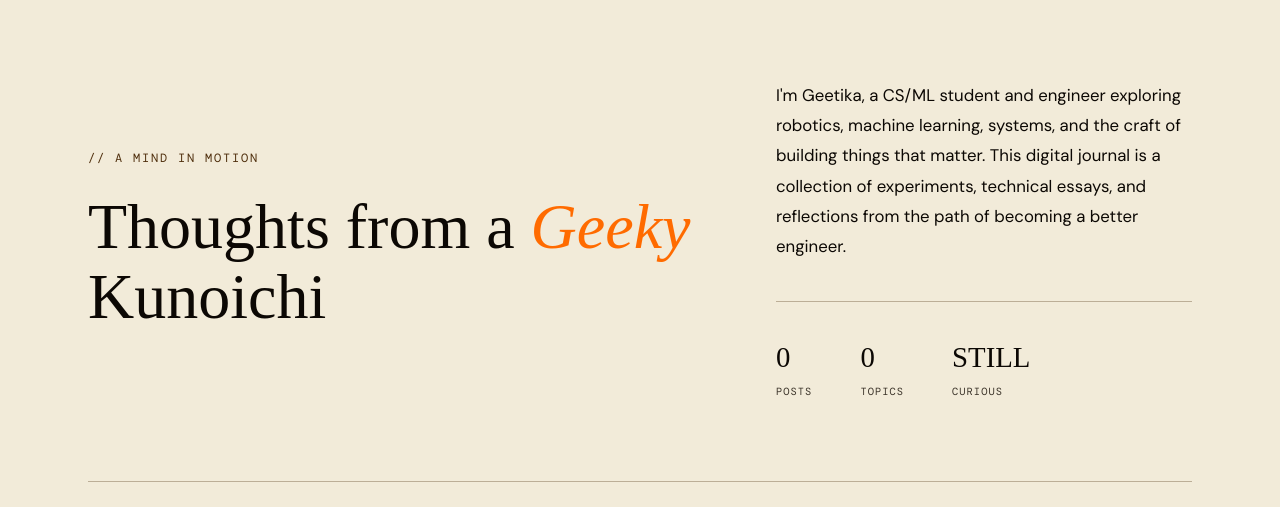
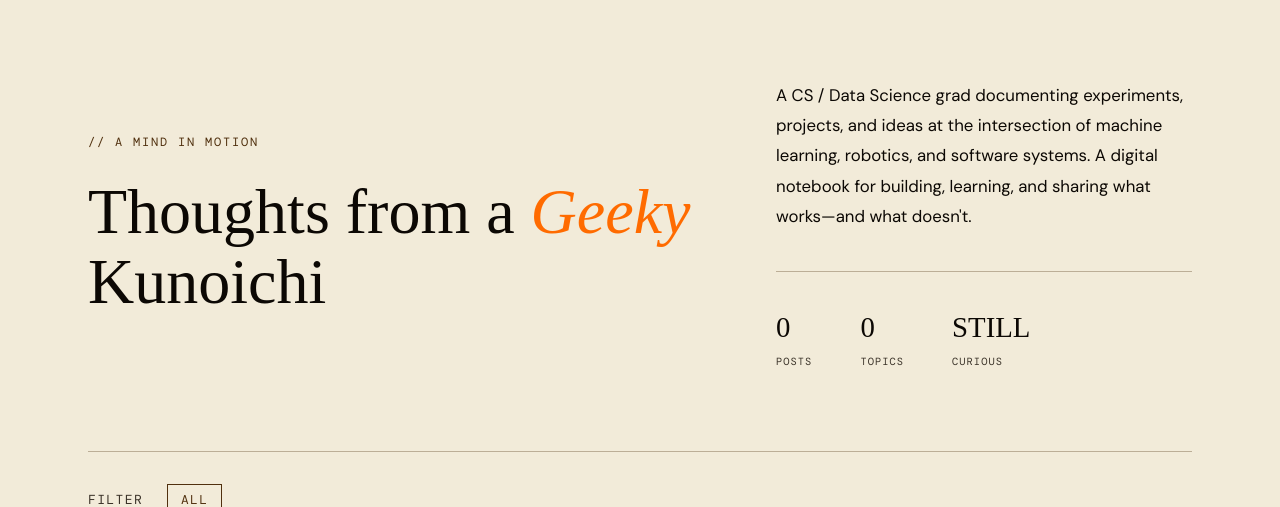
Before and after one commit to geetikavasistha-01/Blog, a Python web app: template templates/index.html in a window 1280 px wide. Shown: the part 81-588 px from the top of the page. Run offline with Jinja, Linux system fonts and the light colour scheme; the template is opened without the code that fills it, so the values that code supplies are empty; some web fonts are replaced.

Commit message:
Update homepage bio text to reflect CS/Data Science grad focus

```diff
--- a/templates/index.html
+++ b/templates/index.html
@@ -13,7 +13,7 @@
     </div>
     <div class="hero-right">
       <p class="hero-subtitle">
-        I'm Geetika, a CS/ML student and engineer exploring robotics, machine learning, systems, and the craft of building things that matter. This digital journal is a collection of experiments, technical essays, and reflections from the path of becoming a better engineer.
+        A CS / Data Science grad documenting experiments, projects, and ideas at the intersection of machine learning, robotics, and software systems. A digital notebook for building, learning, and sharing what works—and what doesn't.
       </p>
 
       <div class="hero-stats">
```
